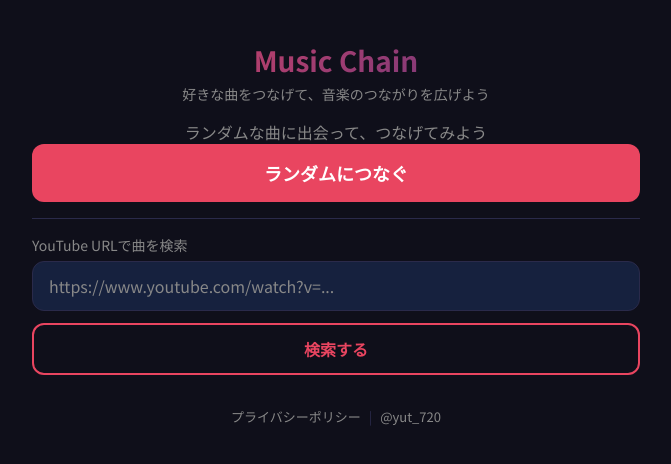
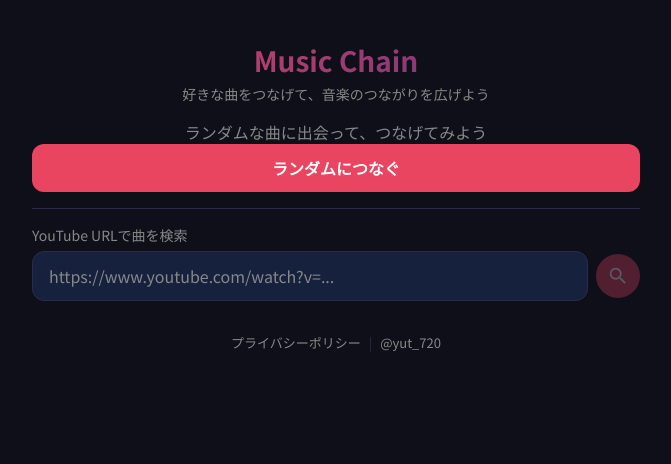
Before and after one commit to yu-kod/music-chain, a React (Vite) app in the folder frontend/: page / in a window 1280 px wide. Shown: the top 464 px of the page, without its empty margins (304-975 px from the left). Built offline with nearby package versions, Linux system fonts and the light colour scheme.

Commit message:
feat: redesign home page with icon search button and prominent random button

```diff
--- a/frontend/index.html
+++ b/frontend/index.html
@@ -23,6 +23,7 @@
     <link rel="preconnect" href="https://fonts.googleapis.com" />
     <link rel="preconnect" href="https://fonts.gstatic.com" crossorigin />
     <link href="https://fonts.googleapis.com/css2?family=Noto+Sans+JP:wght@400;700&display=swap" rel="stylesheet" />
+    <link href="https://fonts.googleapis.com/icon?family=Material+Icons" rel="stylesheet" />
   </head>
   <body>
     <div id="root"></div>
--- a/frontend/src/pages/HomePage.tsx
+++ b/frontend/src/pages/HomePage.tsx
@@ -67,7 +67,6 @@ export default function HomePage() {
           className="btn"
           onClick={handleRandom}
           disabled={loading}
-          style={{ fontSize: 18, padding: "16px 32px" }}
         >
           {loading ? "読み込み中..." : "ランダムにつなぐ"}
         </button>
@@ -77,6 +76,7 @@ export default function HomePage() {
 
       <form onSubmit={handleSearch}>
         <label className="label">YouTube URLで曲を検索</label>
+        <div className="search-row">
           <input
             className="input"
             type="text"
@@ -87,12 +87,17 @@ export default function HomePage() {
               setNotFound(false);
             }}
           />
+          <button
+            className="btn-icon"
+            type="submit"
+            disabled={loading || !url.trim() || !isValidYoutubeUrl(url.trim())}
+          >
+            <span className="material-icons">search</span>
+          </button>
+        </div>
         {url.trim() && !isValidYoutubeUrl(url.trim()) && (
           <p className="error mt-8">YouTube の URL を入力してください</p>
         )}
-        <button className="btn btn-outline mt-12" type="submit" disabled={loading || (!!url.trim() && !isValidYoutubeUrl(url.trim()))}>
-          検索する
-        </button>
       </form>
 
       {notFound && (
--- a/frontend/src/styles/global.css
+++ b/frontend/src/styles/global.css
@@ -93,6 +93,44 @@ a:hover {
 .btn-outline:hover:not(:disabled) {
   background: var(--primary);
   color: white;
+}
+
+.search-row {
+  display: flex;
+  gap: 8px;
+  align-items: center;
+}
+
+.search-row .input {
+  flex: 1;
+}
+
+.btn-icon {
+  display: flex;
+  align-items: center;
+  justify-content: center;
+  width: 44px;
+  height: 44px;
+  border: none;
+  border-radius: 50%;
+  background: var(--primary);
+  color: white;
+  cursor: pointer;
+  transition: background 0.2s;
+  flex-shrink: 0;
+}
+
+.btn-icon:hover:not(:disabled) {
+  background: var(--primary-hover);
+}
+
+.btn-icon:disabled {
+  opacity: 0.3;
+  cursor: not-allowed;
+}
+
+.btn-icon .material-icons {
+  font-size: 22px;
 }
 
 .input {
```
Lines whose indentation alone changed are shown as unchanged.
